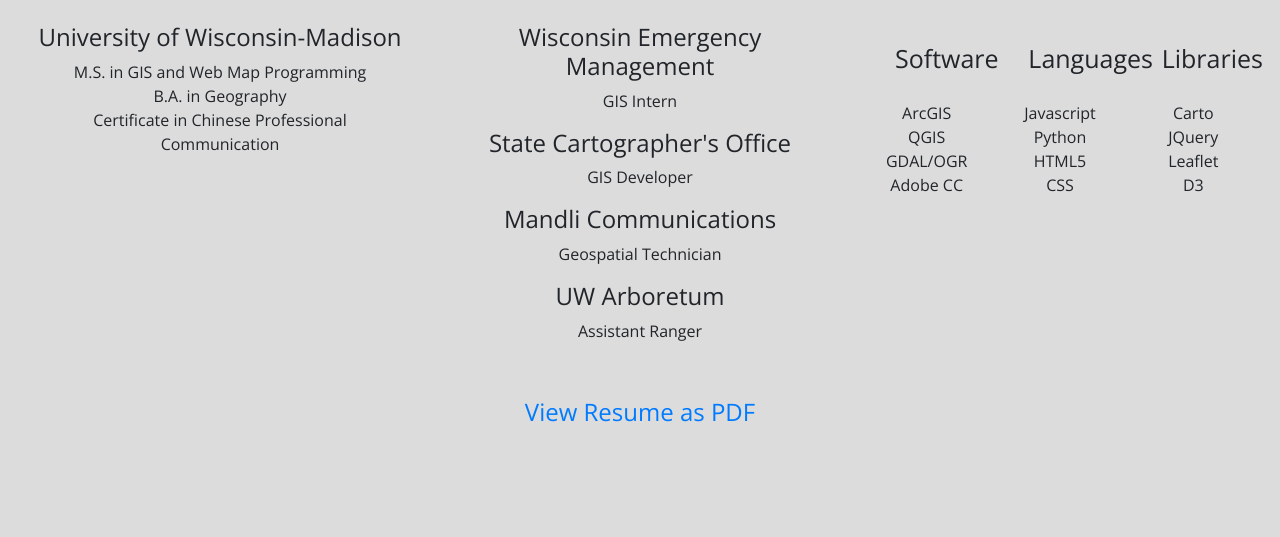
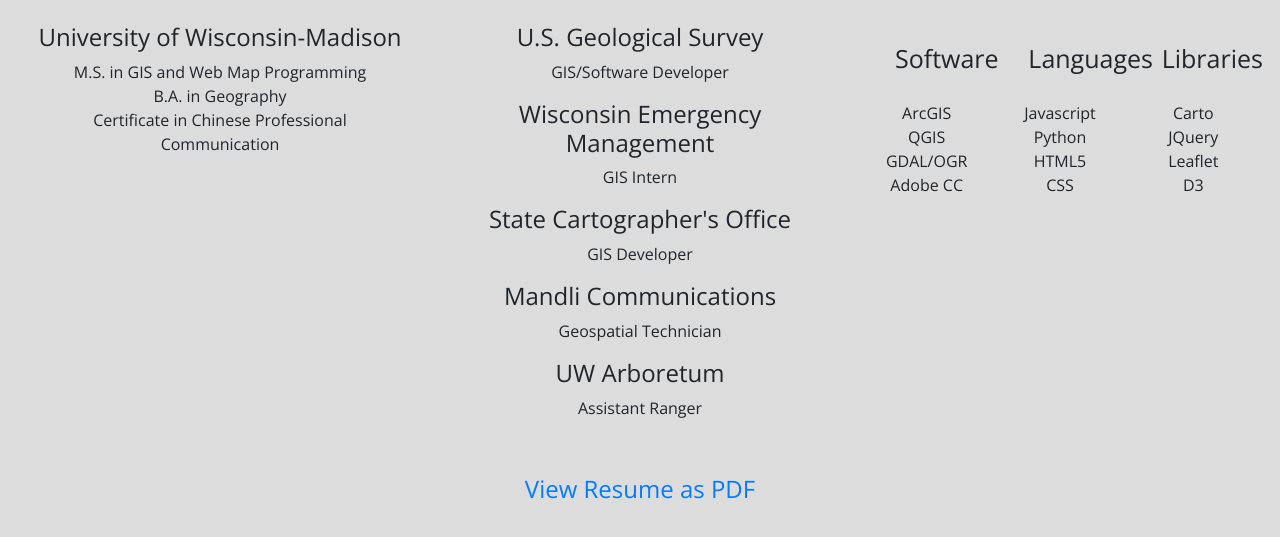
Before and after one commit to Abigail770/portfolio, a plain HTML site: page resume.html in a window 1280 px wide. Shown: the part 161-698 px from the top of the page. Drawn offline with nearby package versions, Linux system fonts and the light colour scheme.

Commit message:
update resume page and PDF

```diff
--- a/resume.html
+++ b/resume.html
@@ -47,6 +47,8 @@
                         <h1><br>WORK EXPERIENCE</h1>
                     </div>
                     <div id="content">
+                        <h2>U.S. Geological Survey</h2>
+                        <p>GIS/Software Developer<br></p>
                         <h2>Wisconsin Emergency Management</h2>
                         <p>GIS Intern<br></p>
                         <h2>State Cartographer's Office</h2>
```
Also changed, not shown: 2 other files.
